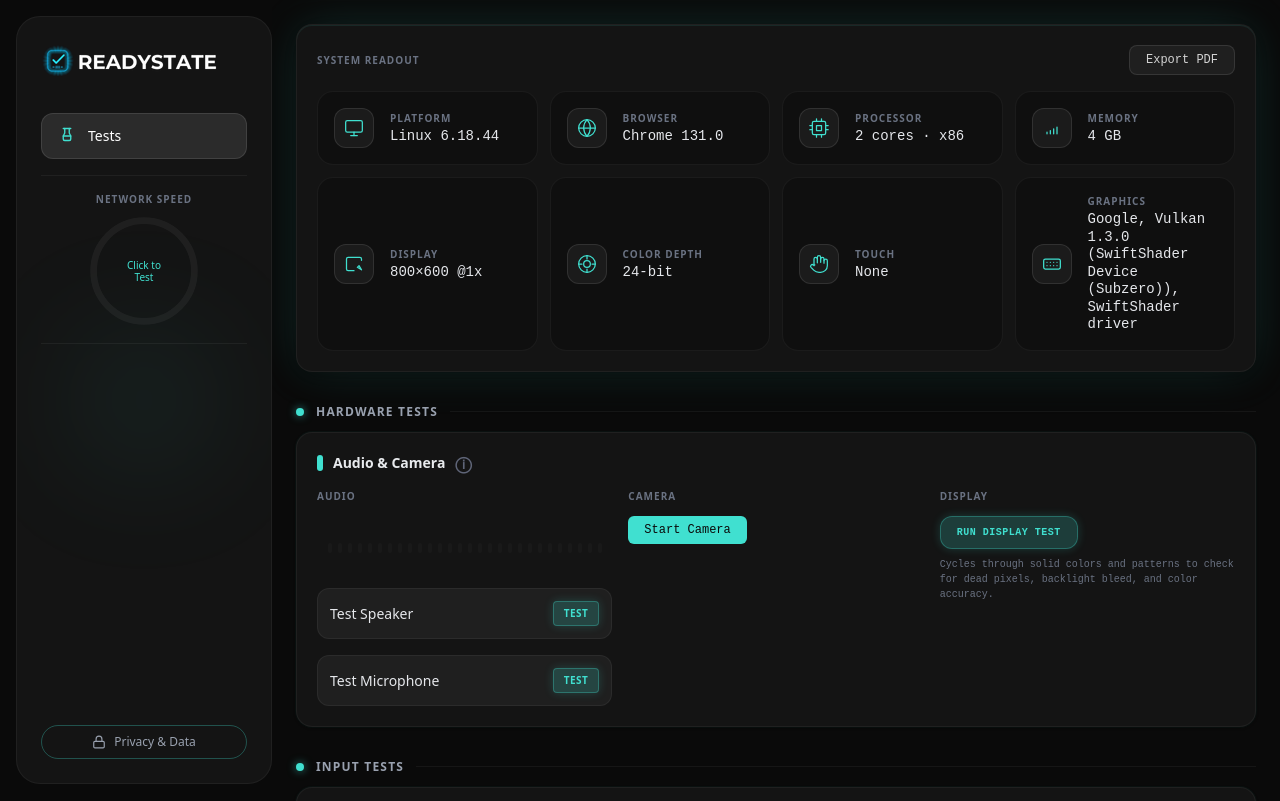
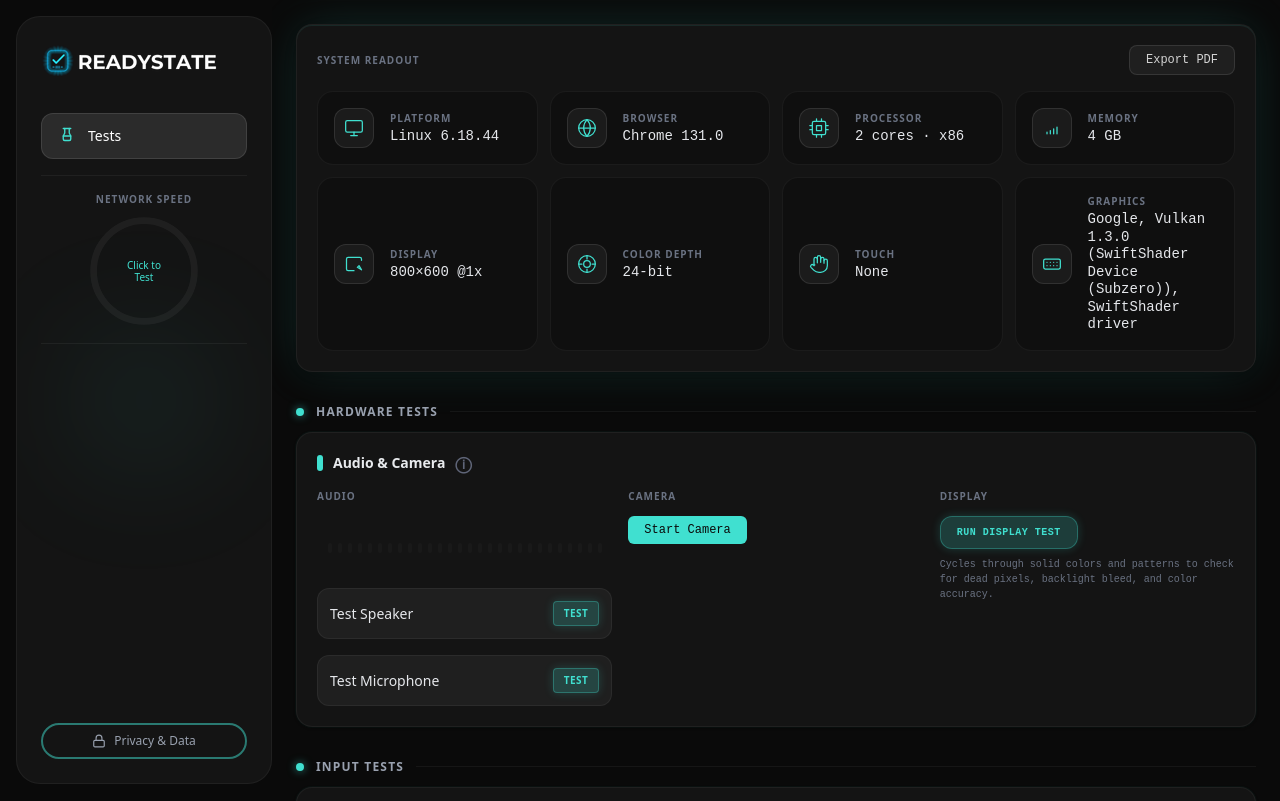
Before and after one commit to adukes40/ReadyState, a React (Vite) app: page / in a window 1280 px wide. Shown: the top 801 px of the page. Built offline with nearby package versions, Linux system fonts and the light colour scheme.

Commit message:
Make Privacy & Data pill border thicker and brighter

```diff
--- a/src/app.tsx
+++ b/src/app.tsx
@@ -81,7 +81,7 @@ export default function App() {
         <div className="mt-auto pt-4">
           <button
             onClick={() => setShowPrivacy(true)}
-            className="flex items-center gap-2 text-xs text-gray-400 hover:text-[#40E0D0] hover:border-[#40E0D0] transition-colors w-full justify-center border border-[#40E0D0]/30 rounded-full px-4 py-2"
+            className="flex items-center gap-2 text-xs text-gray-400 hover:text-[#40E0D0] hover:border-[#40E0D0] transition-colors w-full justify-center border-2 border-[#40E0D0]/50 rounded-full px-4 py-2"
           >
             <svg width="14" height="14" viewBox="0 0 24 24" fill="none" stroke="currentColor" strokeWidth="2" strokeLinecap="round" strokeLinejoin="round">
               <rect x="3" y="11" width="18" height="11" rx="2" /><path d="M7 11V7a5 5 0 0 1 10 0v4" />
```
